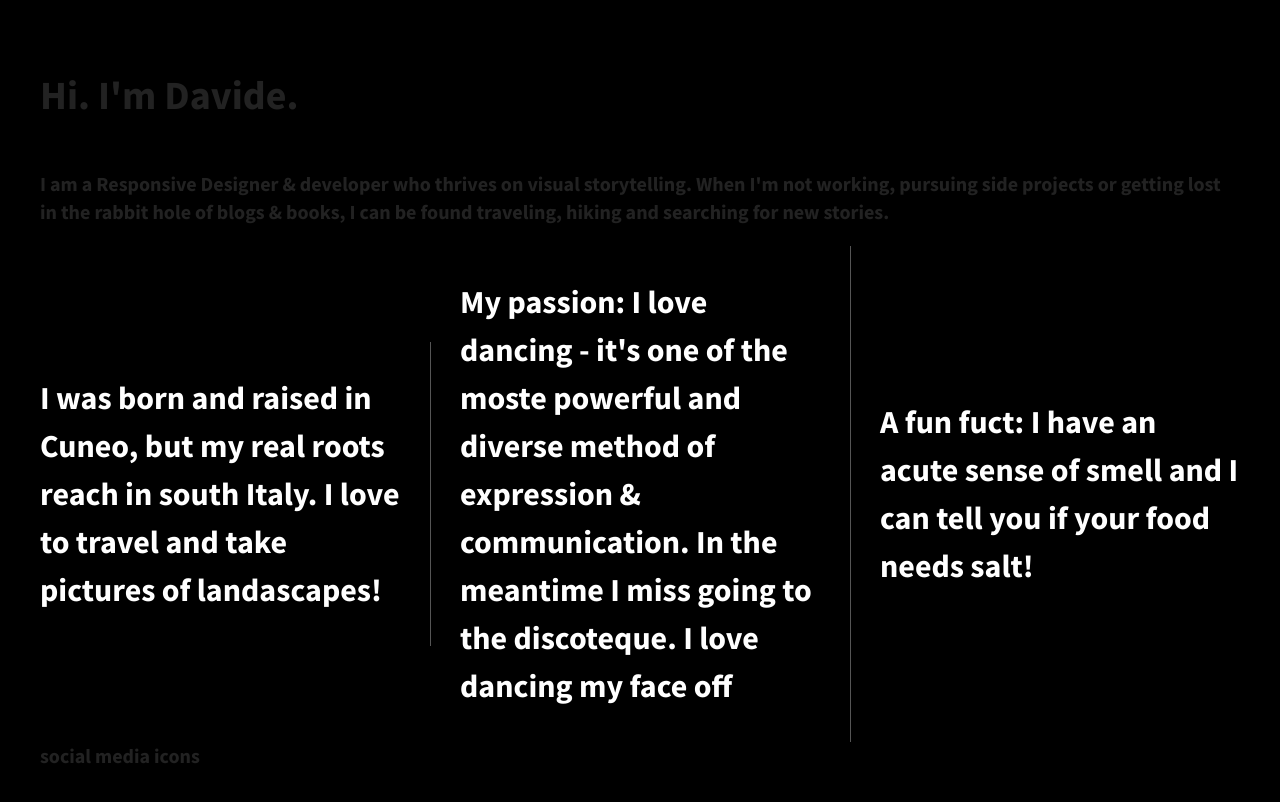
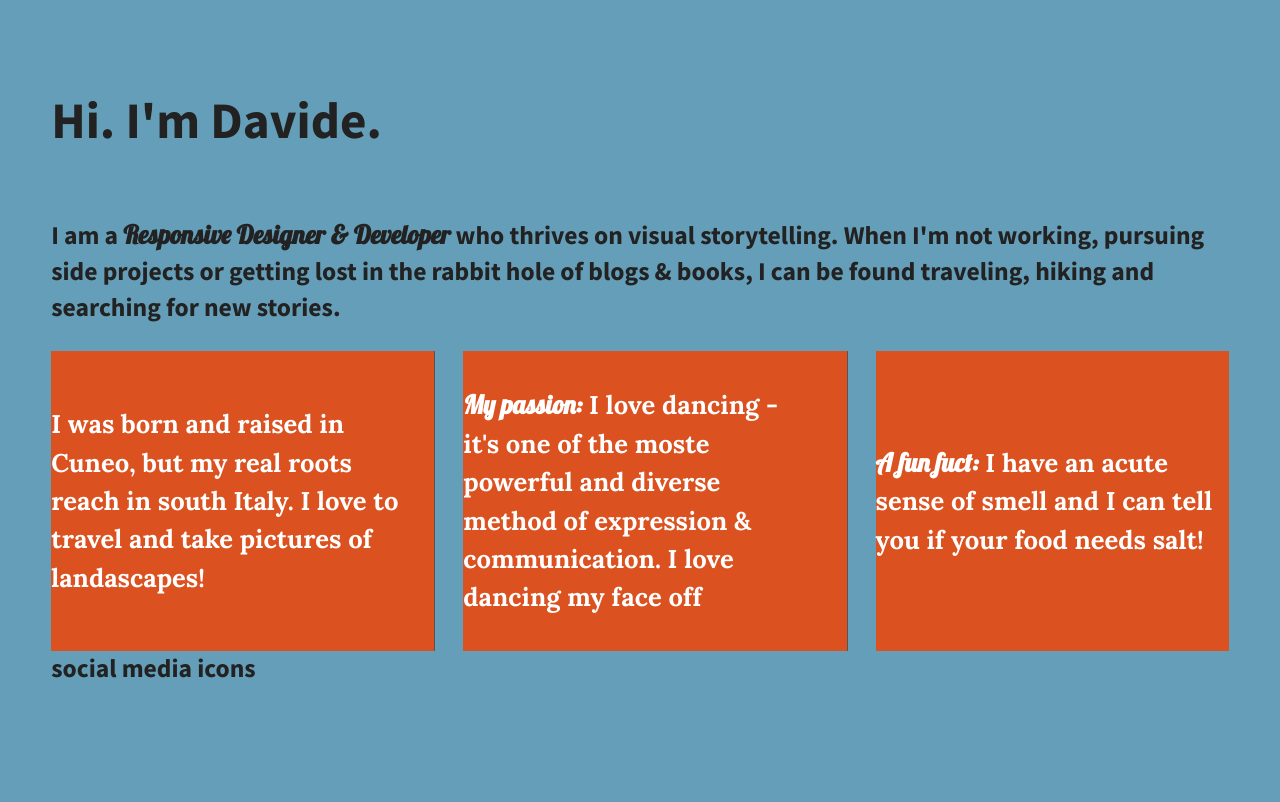
Before and after one commit to Usedtofarm/real-life, a plain HTML site: page index.html in a window 1280 px wide. Drawn offline with nearby package versions, Linux system fonts and the light colour scheme.

Commit message:
styled my site

```diff
--- a/css/main.css
+++ b/css/main.css
@@ -97,7 +97,7 @@ textarea {
 
 
 html {
-  background-color: black;
+  background-color: #659eb8;
   height: 100%;
   width: 100%;
 }
@@ -105,8 +105,12 @@ html {
 body {
   font-family: 'Source Sans Pro', sans-serif;
   padding: 2em;
-  font-size: 1.25em;
+  font-size: 1.6em;
   height: 100%;
+}
+span {
+  font-family: 'Lobster', cursive;
+
 }
 
 .wrapper {
@@ -123,11 +127,12 @@ body {
   display: flex;
   justify-content: center;
   align-items: center;
+  font-family: 'Lora', serif;
   color: #fff;
   line-height: 1.5em;
-  font-size: 1.6em;
-  background-color: black;
-  height: auto;
+  font-size: 1em;
+  background-color: #db511f;
+  height: 300px;
 }
 
 
--- a/index.html
+++ b/index.html
@@ -15,6 +15,7 @@
         <script src="js/vendor/modernizr-2.8.3.min.js"></script>
         <link href='http://fonts.googleapis.com/css?family=Lora:700' rel='stylesheet' type='text/css'>
         <link href='http://fonts.googleapis.com/css?family=Source+Sans+Pro:400,700' rel='stylesheet' type='text/css'>
+        <link href="https://fonts.googleapis.com/css?family=Lobster&display=swap" rel="stylesheet">
     </head>
     <body>
         <!--[if lt IE 8]>
@@ -26,13 +27,13 @@
             <h1>Hi. I'm Davide.</h1>
           </header>
           <main>
-            <p>I am a <span>Responsive Designer & developer</span> who thrives on visual storytelling. When I'm not working, pursuing side projects or getting lost in the rabbit hole of blogs & books, I can be found traveling, hiking and searching for new stories.</p>
+            <p>I am a <span>Responsive Designer & Developer</span> who thrives on visual storytelling. When I'm not working, pursuing side projects or getting lost in the rabbit hole of blogs & books, I can be found traveling, hiking and searching for new stories.</p>
           </main>
             <div class="div-1">
               <p>I was born and raised in Cuneo, but my real roots reach in south Italy. I love to travel and take pictures of landascapes!</p>
             </div>
             <div class="div-2">
-              <p><span>My passion:</span> I love dancing - it's one of the moste powerful and diverse method of expression & communication. In the meantime I miss going to the discoteque. I love dancing my face off </p>
+              <p><span>My passion:</span> I love dancing - it's one of the moste powerful and diverse method of expression & communication. I love dancing my face off </p>
             </div>
             <div class="div-3">
               <p><span>A fun fuct:</span> I have an acute sense of smell and I can tell you if your food needs salt! </p>
```
